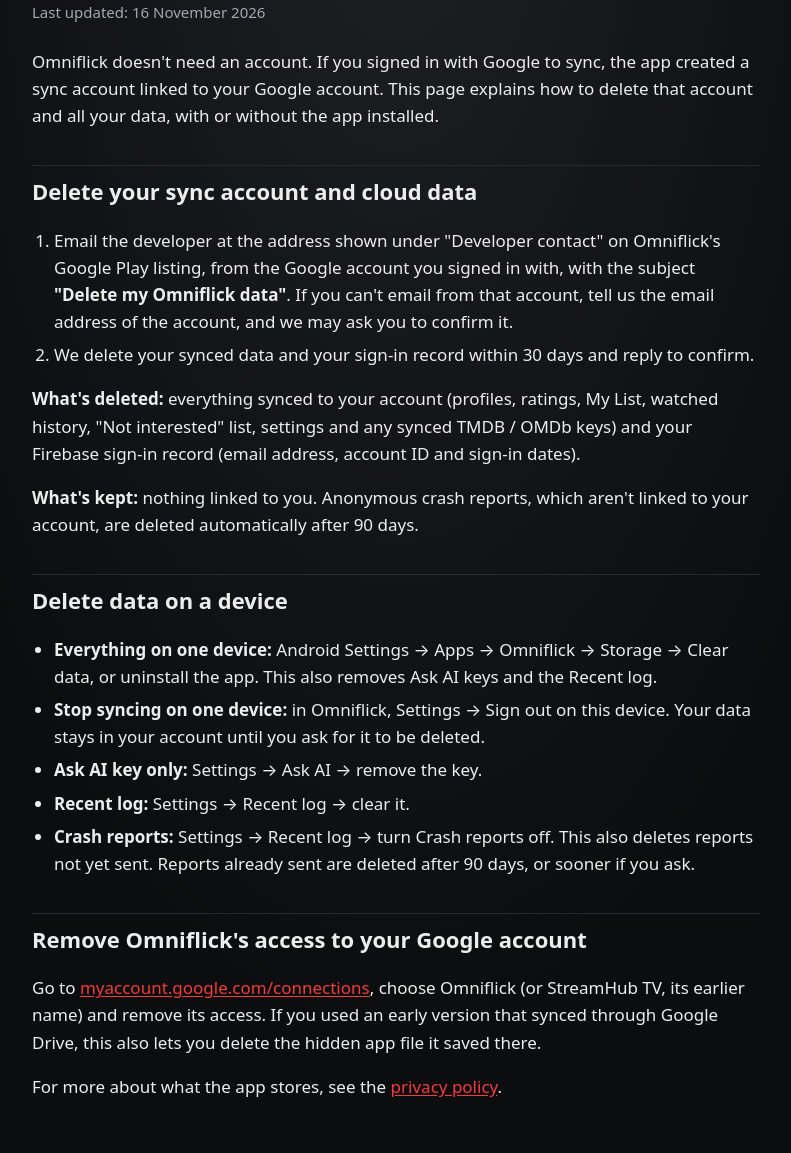
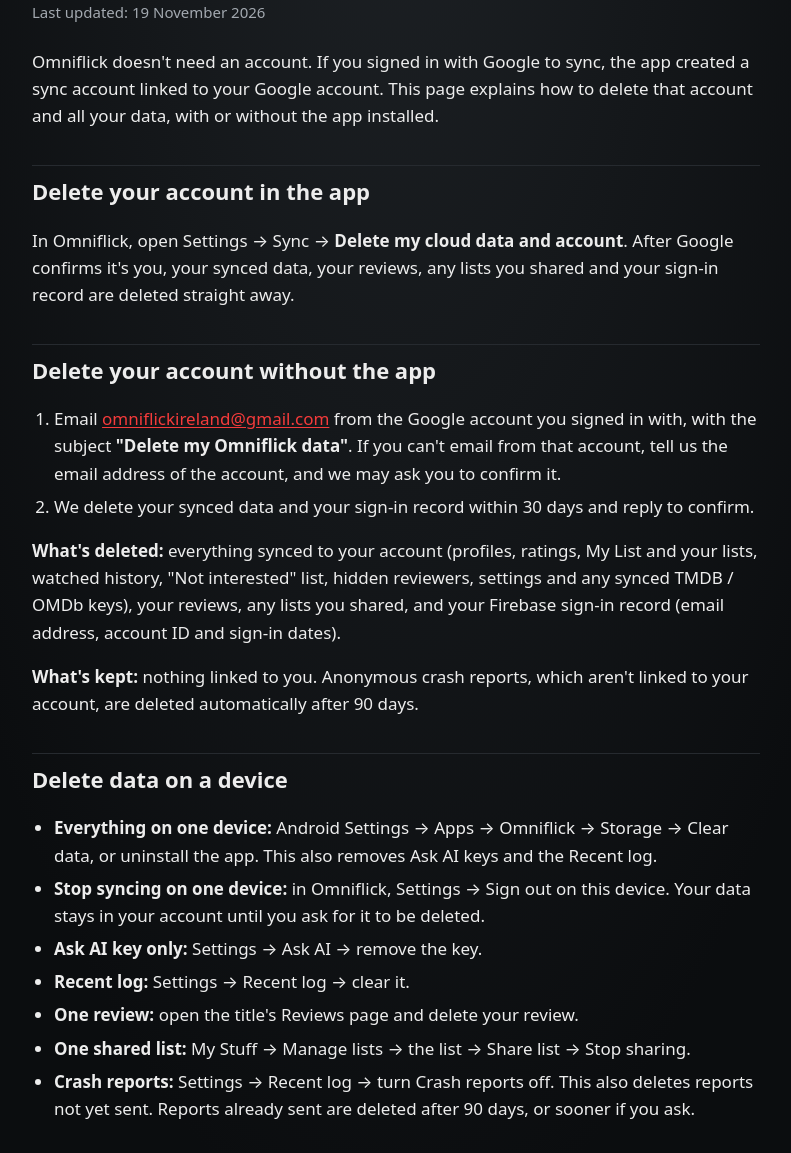
Before and after one commit to Omniflick/Omniflix-Release, a plain HTML site: page docs/delete/index.html in a window 1280 px wide. Shown: the part 145-1298 px from the top of the page, without its empty margins (244-1035 px from the left). Drawn offline with Linux system fonts and the light colour scheme.

Commit message:
Add files via upload

```diff
--- a/docs/delete/index.html
+++ b/docs/delete/index.html
@@ -17,16 +17,19 @@
 
   <main class="doc">
     <h1>Delete your Omniflick data</h1>
-    <p class="updated">Last updated: 16 November 2026</p>
+    <p class="updated">Last updated: 19 November 2026</p>
 
     <p>Omniflick doesn't need an account. If you signed in with Google to sync, the app created a sync account linked to your Google account. This page explains how to delete that account and all your data, with or without the app installed.</p>
 
-    <h2 id="request">Delete your sync account and cloud data</h2>
+    <h2 id="in-app">Delete your account in the app</h2>
+    <p>In Omniflick, open Settings → Sync → <strong>Delete my cloud data and account</strong>. After Google confirms it's you, your synced data, your reviews, any lists you shared and your sign-in record are deleted straight away.</p>
+
+    <h2 id="request">Delete your account without the app</h2>
     <ol>
-      <li>Email the developer at the address shown under "Developer contact" on Omniflick's Google Play listing, from the Google account you signed in with, with the subject <strong>"Delete my Omniflick data"</strong>. If you can't email from that account, tell us the email address of the account, and we may ask you to confirm it.</li>
+      <li>Email <a href="mailto:omniflickireland@gmail.com">omniflickireland@gmail.com</a> from the Google account you signed in with, with the subject <strong>"Delete my Omniflick data"</strong>. If you can't email from that account, tell us the email address of the account, and we may ask you to confirm it.</li>
       <li>We delete your synced data and your sign-in record within 30 days and reply to confirm.</li>
     </ol>
-    <p><strong>What's deleted:</strong> everything synced to your account (profiles, ratings, My List, watched history, "Not interested" list, settings and any synced TMDB / OMDb keys) and your Firebase sign-in record (email address, account ID and sign-in dates).</p>
+    <p><strong>What's deleted:</strong> everything synced to your account (profiles, ratings, My List and your lists, watched history, "Not interested" list, hidden reviewers, settings and any synced TMDB / OMDb keys), your reviews, any lists you shared, and your Firebase sign-in record (email address, account ID and sign-in dates).</p>
     <p><strong>What's kept:</strong> nothing linked to you. Anonymous crash reports, which aren't linked to your account, are deleted automatically after 90 days.</p>
 
     <h2 id="device">Delete data on a device</h2>
@@ -35,6 +38,8 @@
       <li><strong>Stop syncing on one device:</strong> in Omniflick, Settings → Sign out on this device. Your data stays in your account until you ask for it to be deleted.</li>
       <li><strong>Ask AI key only:</strong> Settings → Ask AI → remove the key.</li>
       <li><strong>Recent log:</strong> Settings → Recent log → clear it.</li>
+      <li><strong>One review:</strong> open the title's Reviews page and delete your review.</li>
+      <li><strong>One shared list:</strong> My Stuff → Manage lists → the list → Share list → Stop sharing.</li>
       <li><strong>Crash reports:</strong> Settings → Recent log → turn Crash reports off. This also deletes reports not yet sent. Reports already sent are deleted after 90 days, or sooner if you ask.</li>
     </ul>
 
```
